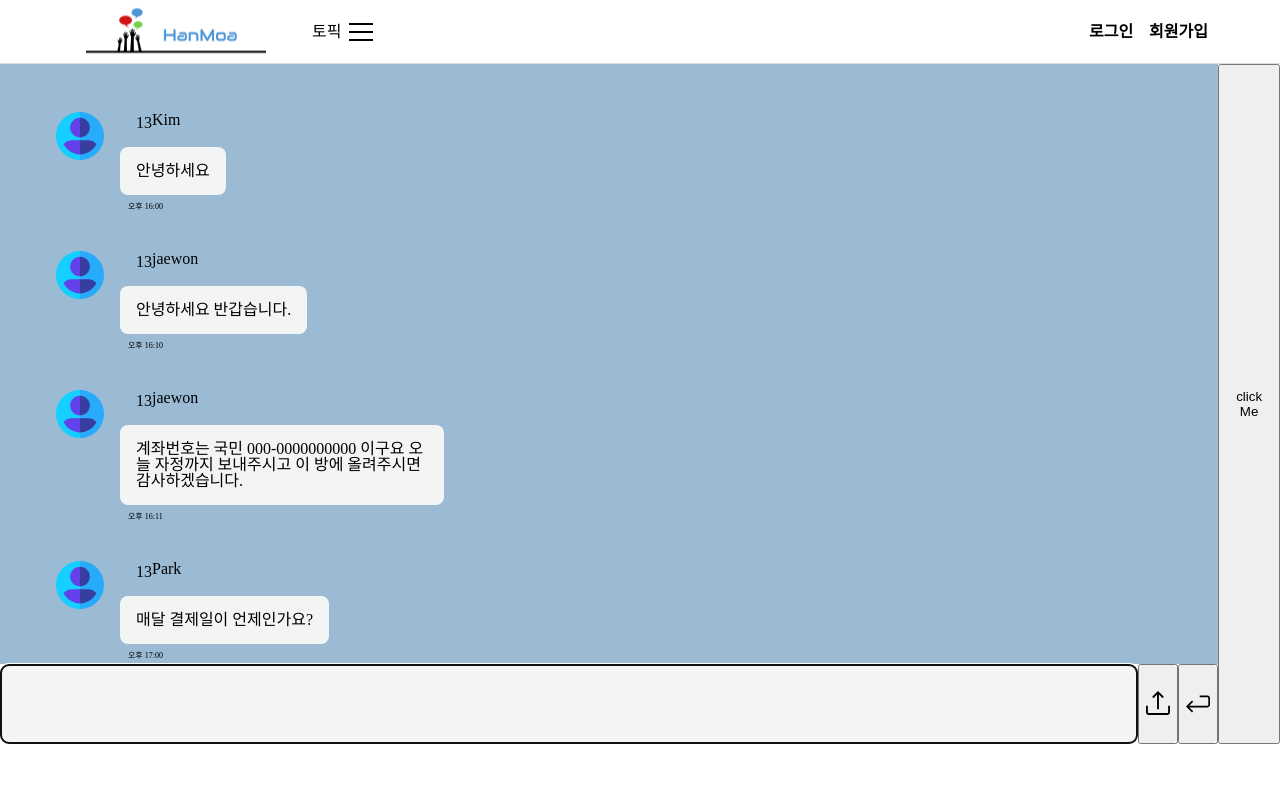
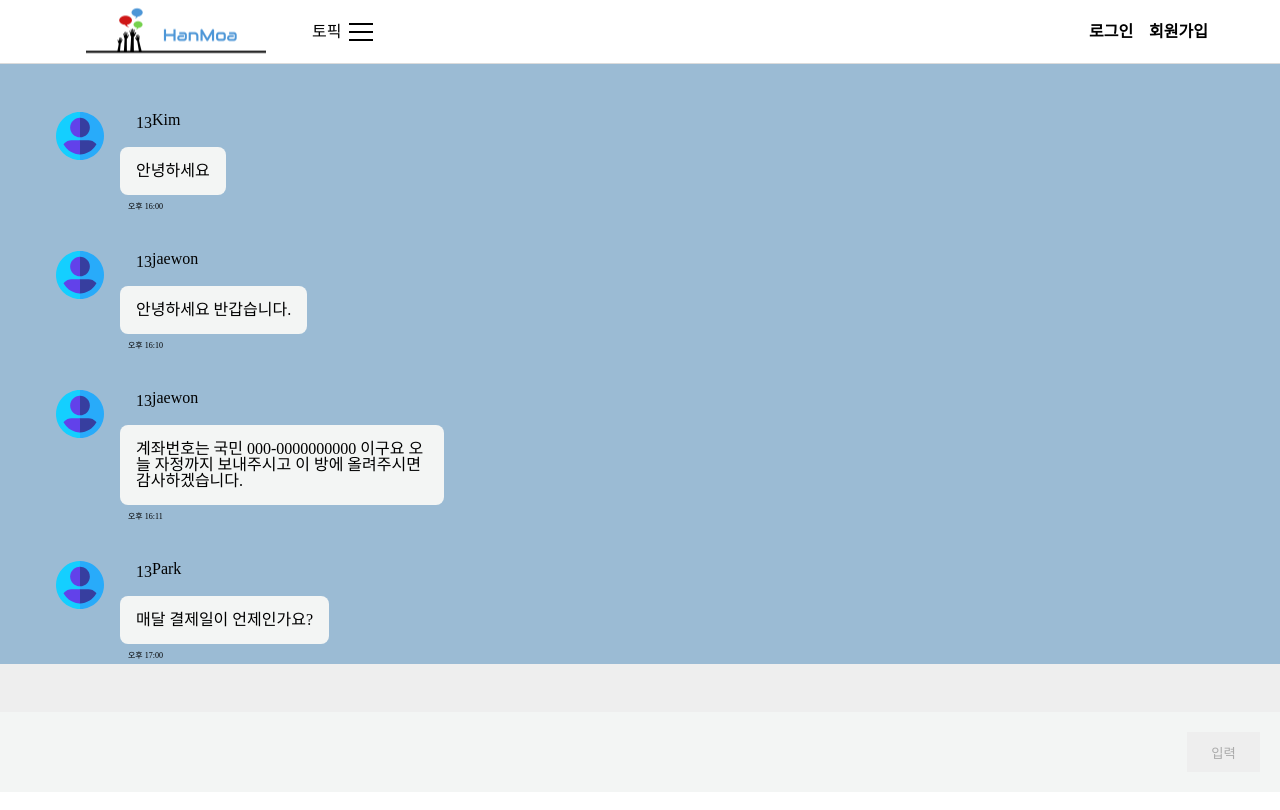
Before and after one commit to dante01yoon/Hanmoa, a React app in the folder fe/: page /room/login in a window 1280 px wide. Shown: the top 810 px of the page. Built offline with nearby package versions, Linux system fonts and the light colour scheme; the HTML template or start-up script is replaced by a standard one.

Commit message:
Update: 채팅방 입력창 마크업

```diff
--- a/fe/package.json
+++ b/fe/package.json
@@ -41,7 +41,8 @@
     "rxjs": "^6.6.3",
     "styled-components": "^5.1.1",
     "styled-reset": "^4.1.5",
-    "typescript": "^3.9.3"
+    "typescript": "^3.9.3",
+    "yup": "^0.32.8"
   },
   "devDependencies": {
     "@babel/core": "^7.12.3",
--- a/fe/src/components/embed/chatRoom.tsx
+++ b/fe/src/components/embed/chatRoom.tsx
@@ -1,6 +1,7 @@
 import React, { FC, ReactNode, useRef, useEffect, useState } from "react";
 import { useFormik } from "formik";
 import styled from "styled-components";
+import * as yup from "yup";
 
 import enter from "src/asset/enter.svg";
 import upload from "src/asset/upload.svg";
@@ -23,6 +24,7 @@ const StyledChatContainer = styled.div`
 const StyledEnterContainer = styled.div`
   display: flex;
   width: 100%;
+  border-radius: 0 0 8px 8px;
 
   & > form {
     width: 100%;
@@ -34,17 +36,29 @@ const StyledEnterContainer = styled.div`
 `;
 
 const StyledTextArea = styled.textarea`
-  padding: 16px;
-  display: inline-block;
+  background-color: ${(p) => p.theme.colors.whiteGray};
+  display: block;
   resize: none;
-  border-radius: 8px;
   width: 100%;
   height: 10vh;
-  background-color: ${(p) => p.theme.colors.whiteGray};
+  padding: 16px;
+  border: none;
+
+  &:focus {
+    outline: 0;
+  }
 `;
+
+const StyledToolBox = styled.div`
+  background: ${({theme}) => theme.colors.gray_200};
+  width: 100%;
+  height: 48px;
+`;
+
 const StyledImageInput = styled.input`
   display: none;
 `;
+
 const StyledUploadButton = styled.button`
  &::after{
     content: "";
@@ -54,18 +68,22 @@ const StyledUploadButton = styled.button`
     background: url(${upload}) center/100%;
   }
 `;
+
+const StyledSubmitButtonWrapper = styled.div`
+  background-color: ${(p) => p.theme.colors.whiteGray};
+  width: 120px;
+  height: 100%;
+  padding: 20px;
+  border: none;
+`;
+
 const StyledSubmitButton = styled.button<{ clicked: boolean }>`
-  &::after {
-    content: "";
-    display:block;
-    width: 24px;
-    height: 24px;
-    background-image: url(${enter});
-    background-position: center;
-    background-size: cover;
-    transition: all 0.6s ease;
-  }
+  background: ${({theme}) => theme.colors.gray_200};
+  width: 100%;
+  height: 100%;
+  border: 1px solid ${({theme}) => theme.colors.gray_200};
 `;
+
 interface IEmbedChatProps {
   children: ReactNode;
 }
@@ -90,12 +108,20 @@ const EmbedChatRoom: FC<IEmbedChatProps> = ({ children }) => {
   const handleSetClick = () => {
     setClicked(true);
   };
+
   const handleSubmit = (values: IChatValues) => {
     console.log(values.chat);
     handleSetClick();
   };
 
+  const validationSchema = yup.object().shape({
+    chat: yup.string()
+      .max(200, "too long")
+      .required("required"),
+  })
+
   const formik = useFormik<IChatValues>({
+    validationSchema,
     initialValues: {
       chat: "",
     },
@@ -105,12 +131,15 @@ const EmbedChatRoom: FC<IEmbedChatProps> = ({ children }) => {
   const textareaFocusHandler = (e: FocusEvent): void => {
     setIsFocusing(true);
   };
+
   const textareaBlurHandler = (e: FocusEvent): void => {
     setIsFocusing(false);
   };
-  const isTextEmpty = () => {
-    return formik.values.chat.length === 0;
+
+  const isTextValid = () => {
+    return !!formik.errors.chat;
   };
+
   const handleTextArea = () => {
     if (textareaRef.current) {
       const refObject = {
@@ -140,6 +169,9 @@ const EmbedChatRoom: FC<IEmbedChatProps> = ({ children }) => {
       <StyledSelf>
         <StyledChatContainer>{children}</StyledChatContainer>
       </StyledSelf>
+      <StyledToolBox>
+
+      </StyledToolBox>
       <StyledEnterContainer>
         <form onSubmit={formik.handleSubmit}>
           <StyledTextArea
@@ -147,16 +179,18 @@ const EmbedChatRoom: FC<IEmbedChatProps> = ({ children }) => {
             ref={textareaRef}
             onChange={formik.handleChange}
             placeholder={
-              isTextEmpty() && !isFocusing ? INITIAL_TEXTAREA_VALUE : ""
+              isTextValid() && !isFocusing ? INITIAL_TEXTAREA_VALUE : ""
             }
           />
-          <StyledImageInput type="file" ref={inputImageRef} />
-          <StyledUploadButton onClick={uploadHandler} type="button" />
-          <StyledSubmitButton
-            clicked={clicked}
-            type="submit"
-            disabled={clicked}
-          />
+          <StyledSubmitButtonWrapper>
+            <StyledSubmitButton
+              clicked={clicked}
+              type="submit"
+              disabled={!isTextValid()}
+            >
+              입력
+            </StyledSubmitButton>
+          </StyledSubmitButtonWrapper>
         </form>
       </StyledEnterContainer>
     </>
--- a/fe/src/pages/room/index.tsx
+++ b/fe/src/pages/room/index.tsx
@@ -117,7 +117,7 @@ const RoomPage: FC & {
       <StyledArticle ref={chatRoomRef}>
         <EmbedChatRoom>{renderChatContent()}</EmbedChatRoom>
       </StyledArticle>
-      <button onClick={fetchDummyData}>click Me</button>
+      {/* <button onClick={fetchDummyData}>click Me</button> */}
     </StyledSelf>
   );
 };
--- a/fe/src/store/ChatStore.ts
+++ b/fe/src/store/ChatStore.ts
@@ -50,8 +50,10 @@ class ChatStore extends BasicStore{
       this.currentChat = cachedChat;
     } else {
       try {
+        const dummyChatMessage = createDummyChatData();
+        const foundDummyChatMessage = dummyChatMessage.find(item => item.chatCardId === chatCardId);
         const targetMessage = yield new Promise<ISingleChat>((resolve) => {
-          setTimeout(() => resolve(),500);
+          setTimeout(() => resolve(foundDummyChatMessage ?? dummyChatMessage[0]),500);
         });
         this.currentChat = targetMessage;
       } catch (error) {
```
Also changed, not shown: 1 other file (tests, documents, lock files or other folders).
